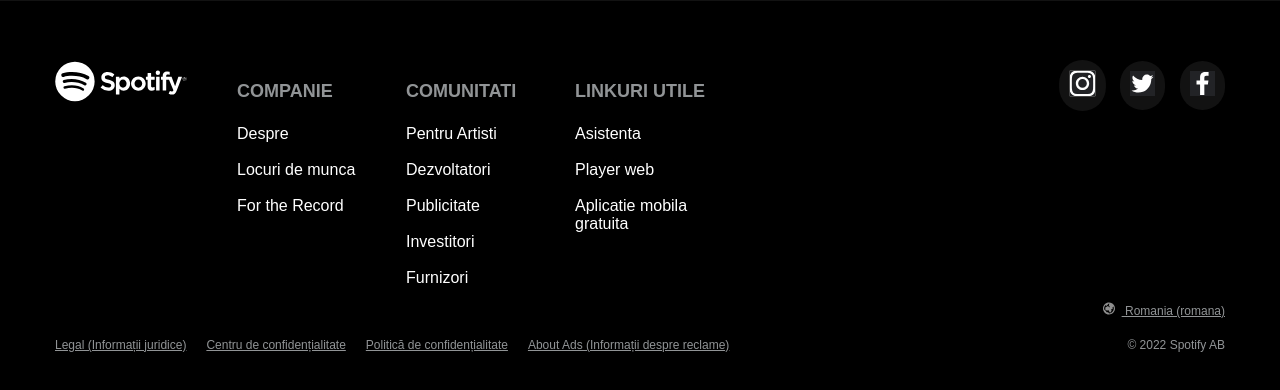
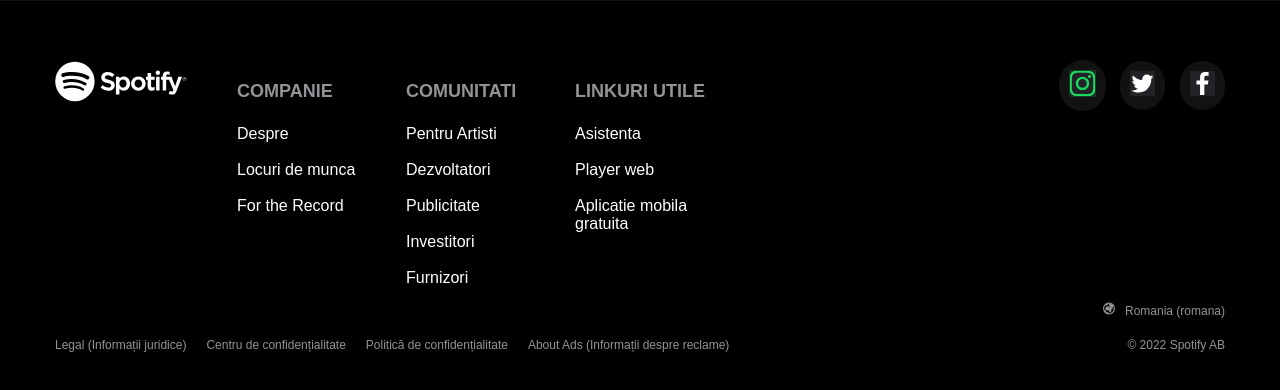
Before and after one commit to BeniaminMartis/spotify-website-2, a plain HTML site: page page 2/index.html in a window 1280 px wide. In both pictures the pointer is over the picture 1082 px from the left and 1824 px from the top of the page. Shown: the part 1741-2131 px from the top of the page. Drawn offline with Linux system fonts and the light colour scheme.

Commit message:
9-14-2022sp-2

```diff
--- a/page 2/CSS/style.css
+++ b/page 2/CSS/style.css
@@ -350,6 +350,7 @@
 
 .romania a {
   color:#919496;
+  text-decoration: none;
 }
 
 .romania a:hover {
@@ -370,7 +371,6 @@
 
   color: #919496;
   font-weight: normal;
-  text-decoration: none;
   font-style: normal;
   font-variant: normal;
   text-transform: none;
@@ -378,6 +378,7 @@
 
 .legal-informati a {
   color: #919496;
+  text-decoration: none;
 }
 
 .legal-informati a:hover {
@@ -394,3 +395,7 @@
     padding: 10px;
     background-color: #121212;
 }
+
+.social-links img:hover {
+  background-color: #1ED760;
+}
```
